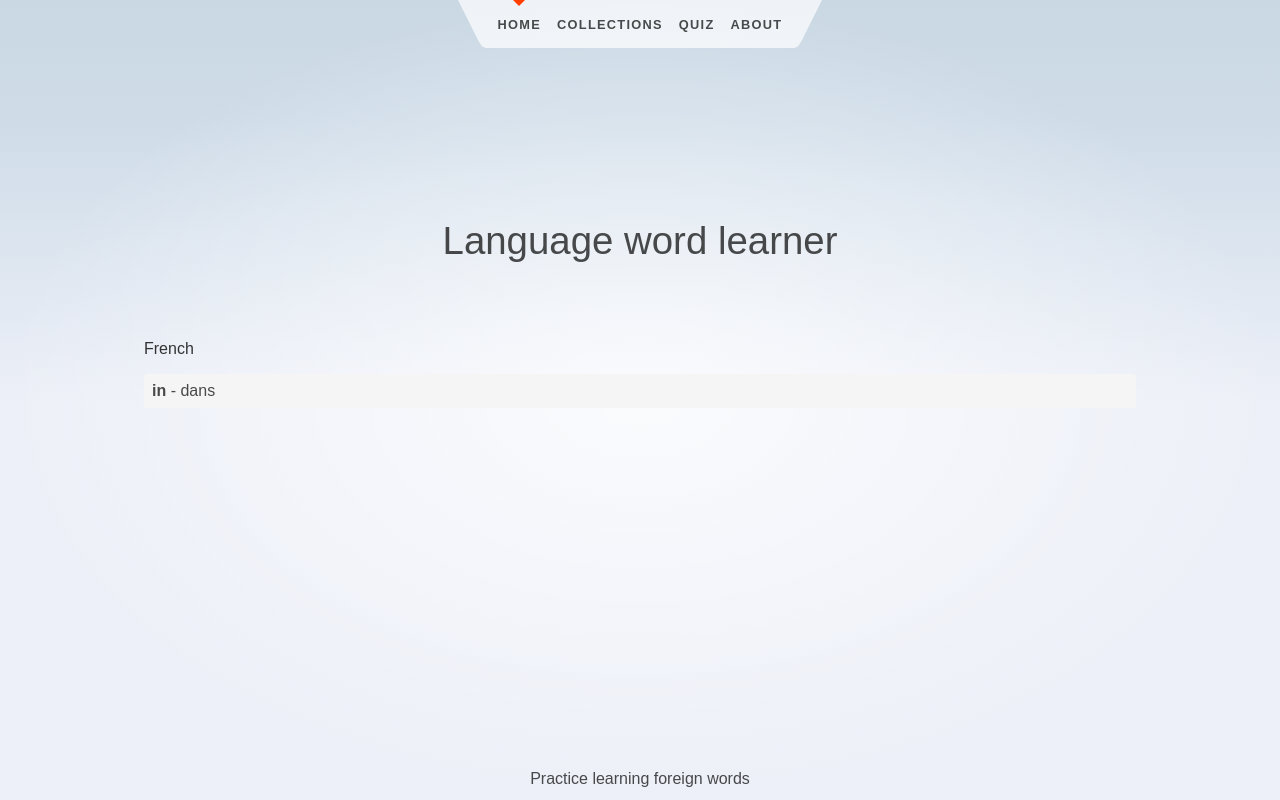
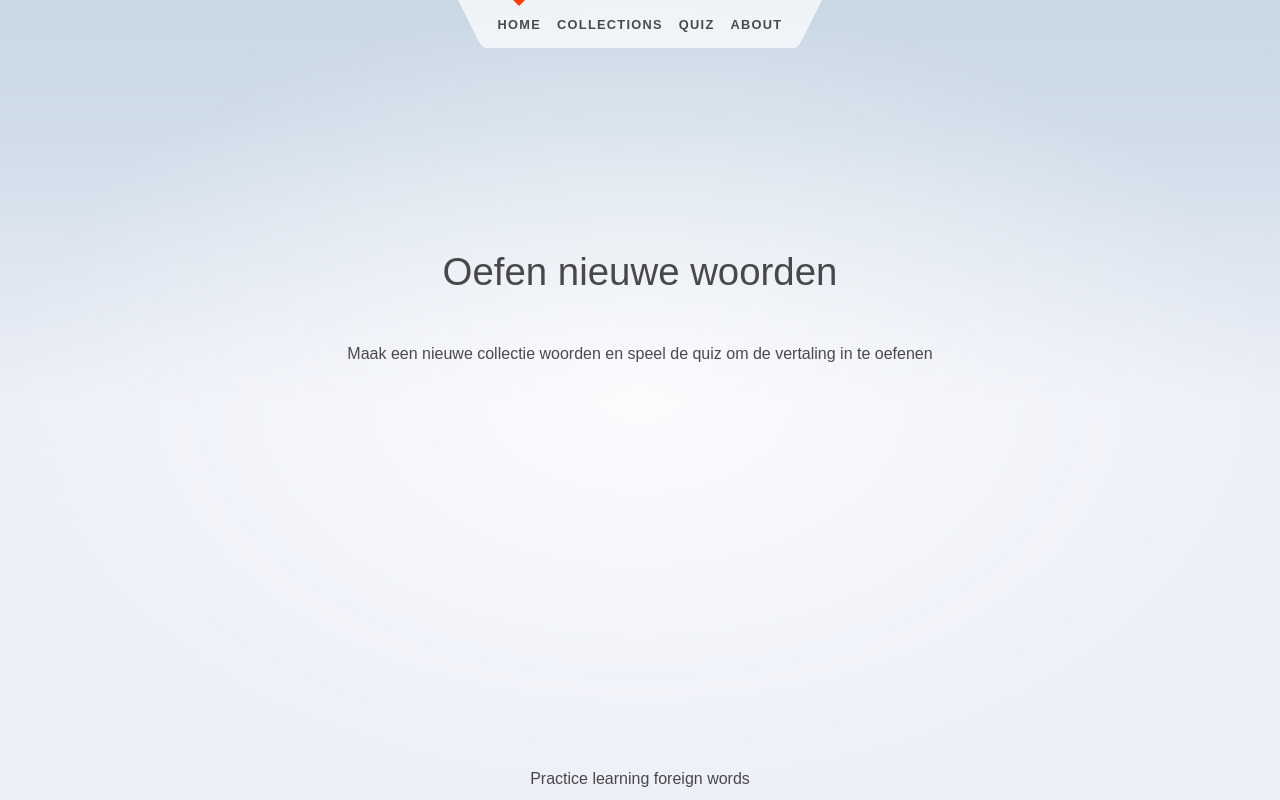
Before and after one commit to tclaes/word-learner, a SvelteKit app: page / in a window 1280 px wide. Built offline with nearby package versions, Linux system fonts and the light colour scheme.

Commit message:
Updated +page.svelte

```diff
--- a/src/routes/+page.svelte
+++ b/src/routes/+page.svelte
@@ -9,24 +9,9 @@
 </svelte:head>
 
 <section>
-	<h1>Language word learner</h1>
+	<h1>Oefen nieuwe woorden</h1>
 
-	{#if data?.data?.collections}
-		{#each data.data.collections as collection}
-			<div class="collection">
-				<h2>{collection.name}</h2>
-				{#if collection.words && collection.words.length > 0}
-					<ul>
-						{#each collection.words as word}
-							<li>
-								<strong>{word.dutch}</strong> - {word.translation}
-							</li>
-						{/each}
-					</ul>
-				{/if}
-			</div>
-		{/each}
-	{/if}
+  <p>Maak een nieuwe collectie woorden en speel de quiz om de vertaling in te oefenen</p>
 </section>
 
 <style>
```
